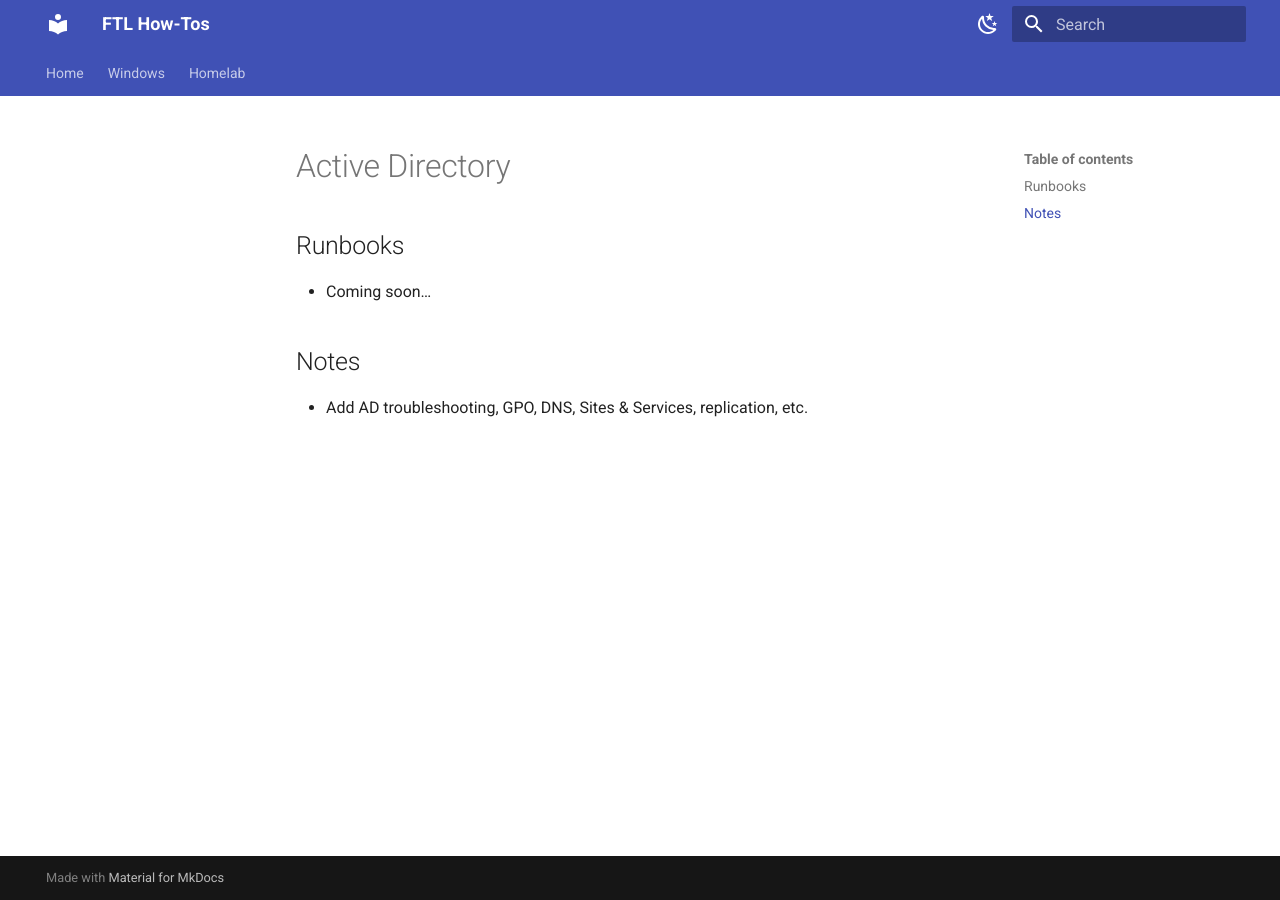
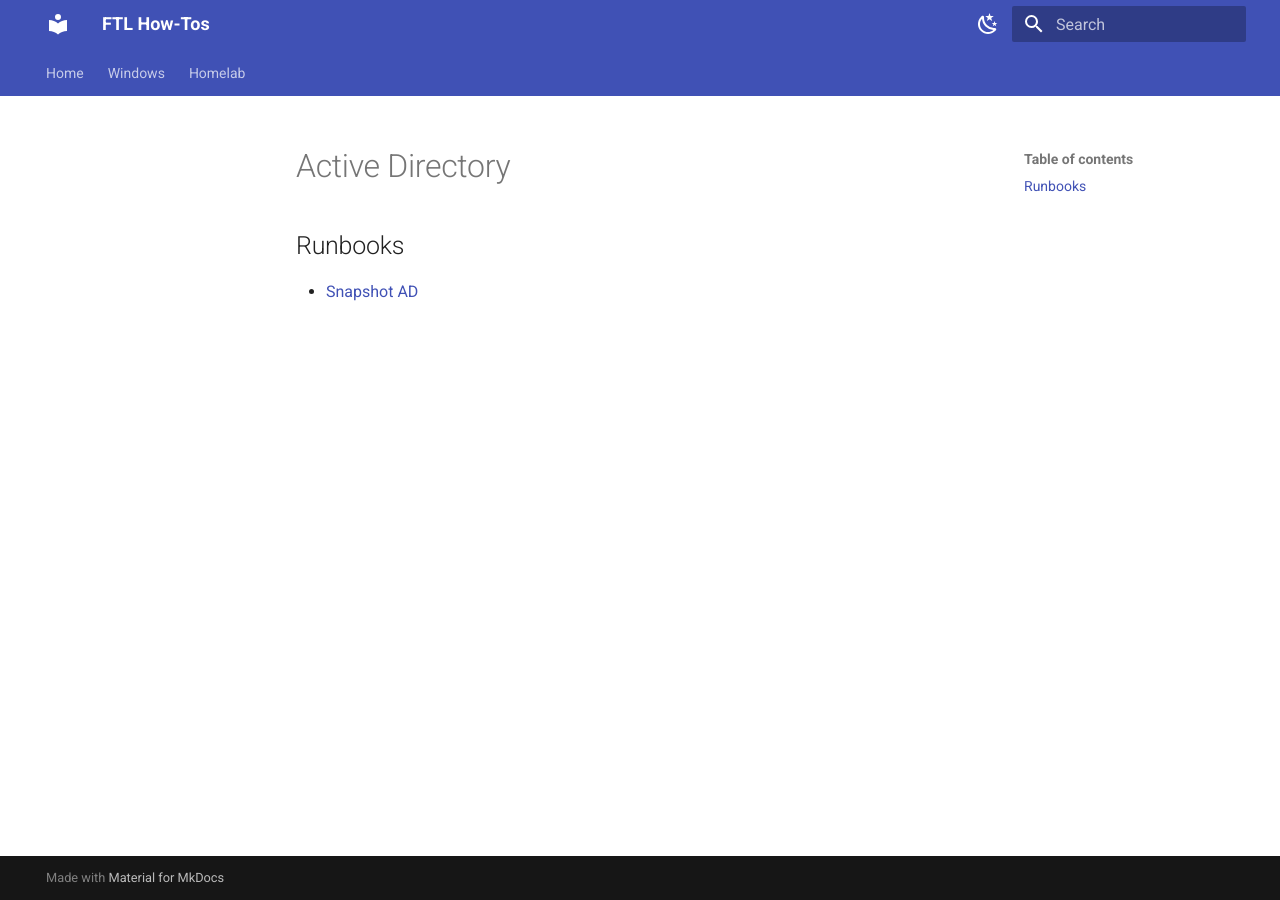
Before and after one commit to uceleke/FTL-HowTos, an MkDocs documentation site: the page built from docs/Windows/Active-Directory/index.md, in a window 1280 px wide. Built offline with MkDocs 1.6.1 and Material for MkDocs 9.7.7, drawn with Linux system fonts in a browser that asks for light colours.

Commit message:
Update index.md

```diff
--- a/docs/Windows/Active-Directory/index.md
+++ b/docs/Windows/Active-Directory/index.md
@@ -1,7 +1,4 @@
 # Active Directory
 
 ## Runbooks
-- Coming soon…
-
-## Notes
-- Add AD troubleshooting, GPO, DNS, Sites & Services, replication, etc.
+- [Snapshot AD](snapshot-ad.md)
```
